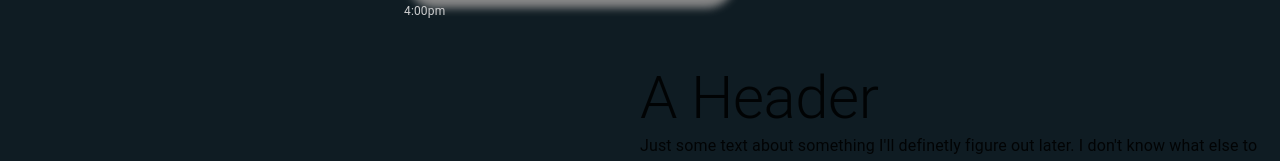
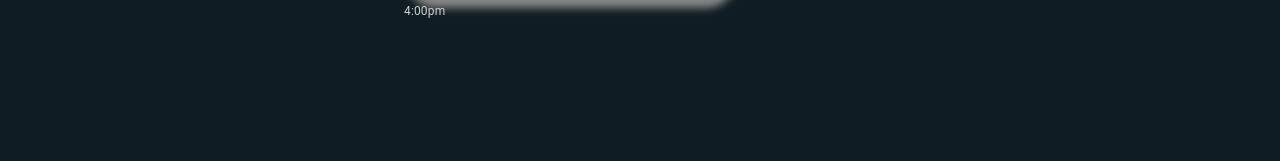
Before and after one commit to Vanessa-Kris/Simp, a React (Create React App) app: page / in a window 1280 px wide. Shown: the part 755-916 px from the top of the page. After the commit the page ends 817 px from the top, so only its background shows below. Built offline with nearby package versions, Linux system fonts and the light colour scheme.

Commit message:
created banner animation

```diff
--- a/src/App.js
+++ b/src/App.js
@@ -139,7 +139,7 @@ const App = () => {
         </Grid>
       </Grid>
 
-      <Box>
+      {/* <Box>
         <Grid container>
           <Grid item md={6} xs={12}></Grid>
           <Grid item md={6} xs={12}>
@@ -151,7 +151,7 @@ const App = () => {
             </Typography>
           </Grid>
         </Grid>
-      </Box>
+      </Box> */}
     </Box>
   );
 };
```
